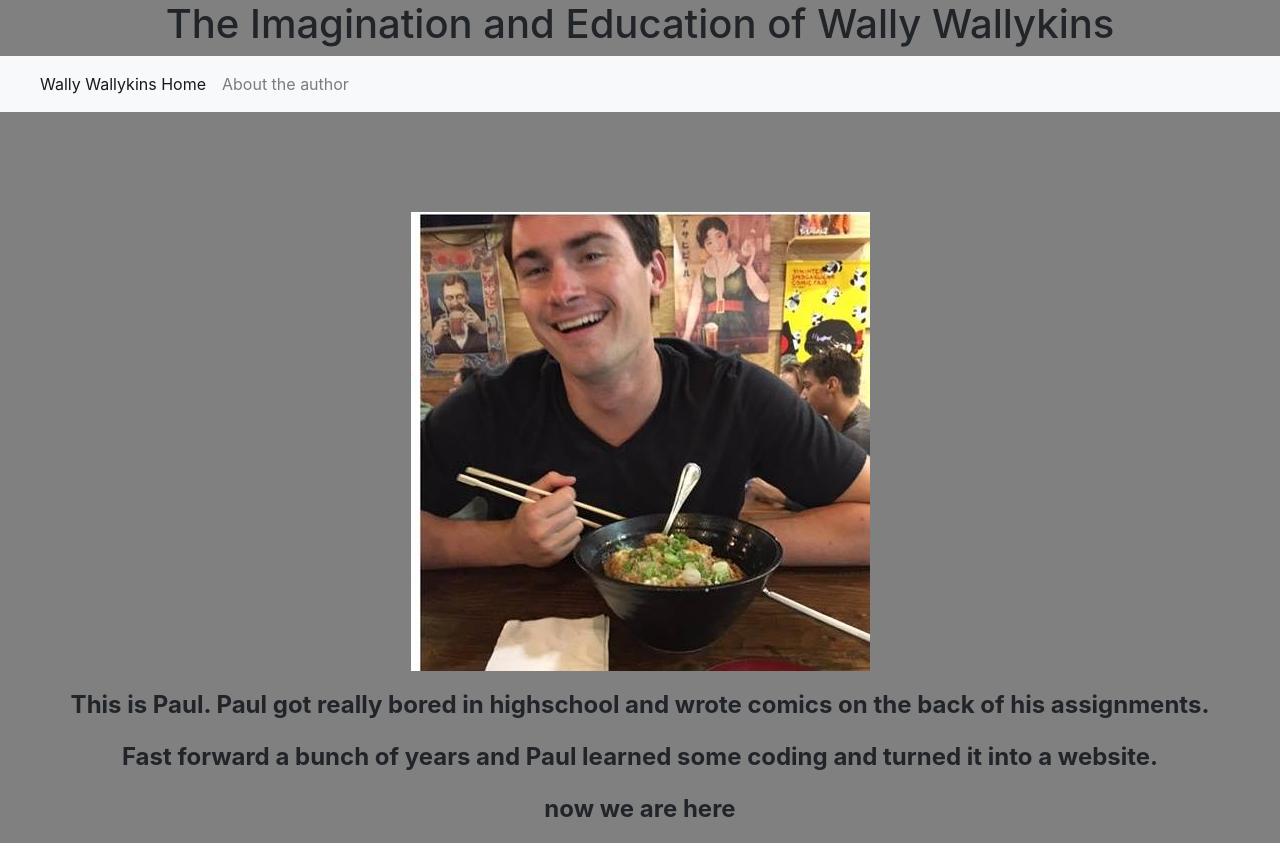
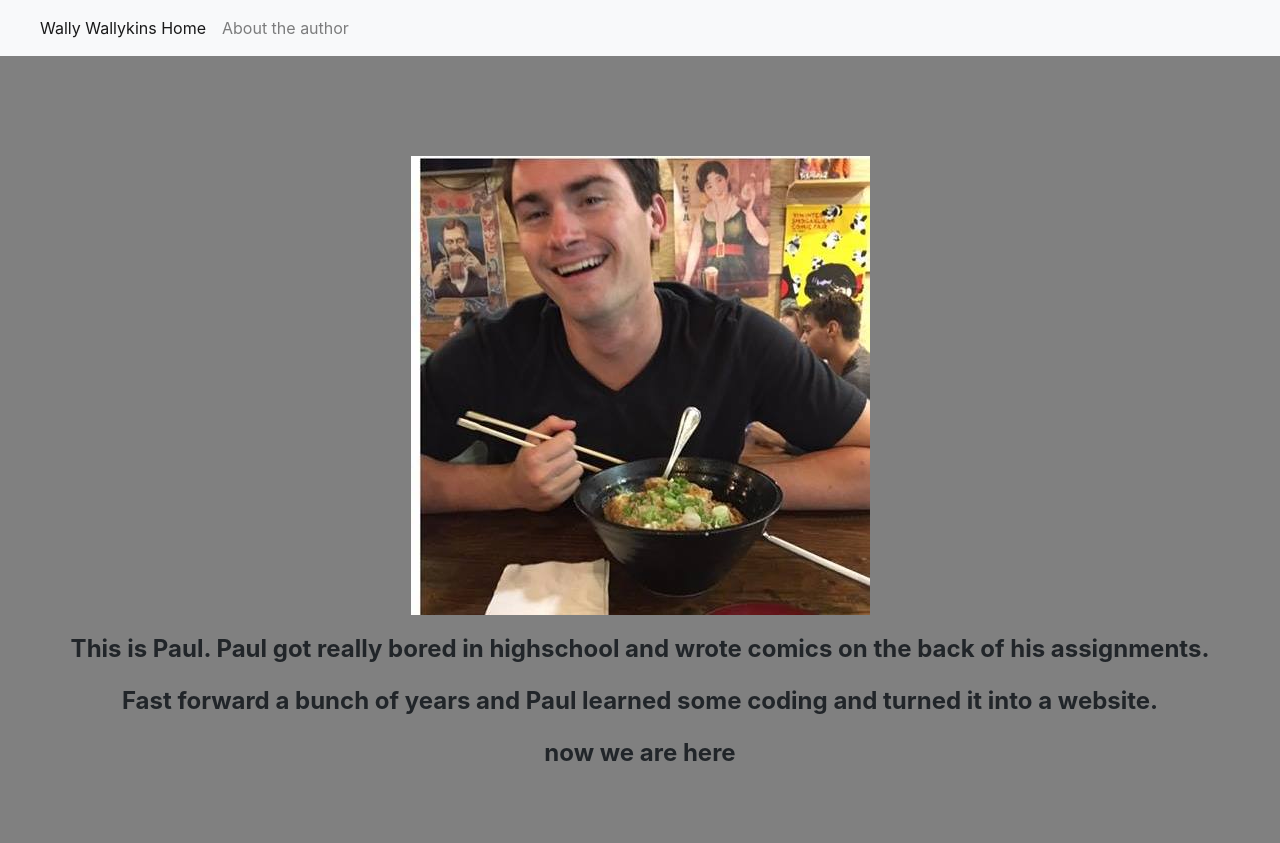
Before and after one commit to wuzzlefump/wuzzlefump.github.io-wally_comic, a plain HTML site: page author.html in a window 1280 px wide. After the commit the page ends 800 px from the top, so only its background shows below. Drawn offline with nearby package versions, Linux system fonts and the light colour scheme.

Commit message:
light reformatting

```diff
--- a/author.html
+++ b/author.html
@@ -10,10 +10,6 @@
 
 </head>
 <body class="whole">
-    <!--Header-->
-    <header class="top">
-        <h1>The Imagination and Education of Wally Wallykins</h1>
-    </header>
 <!-- Navigation-->
 <nav class="bar">
     <nav class="navbar navbar-expand-lg navbar-light bg-light">
--- a/style.css
+++ b/style.css
@@ -38,6 +38,7 @@ justify-content: center;
     display: flex;
     justify-content: center;
     align-items: center;
+    border-radius: 50%;
 
 }
 
```
